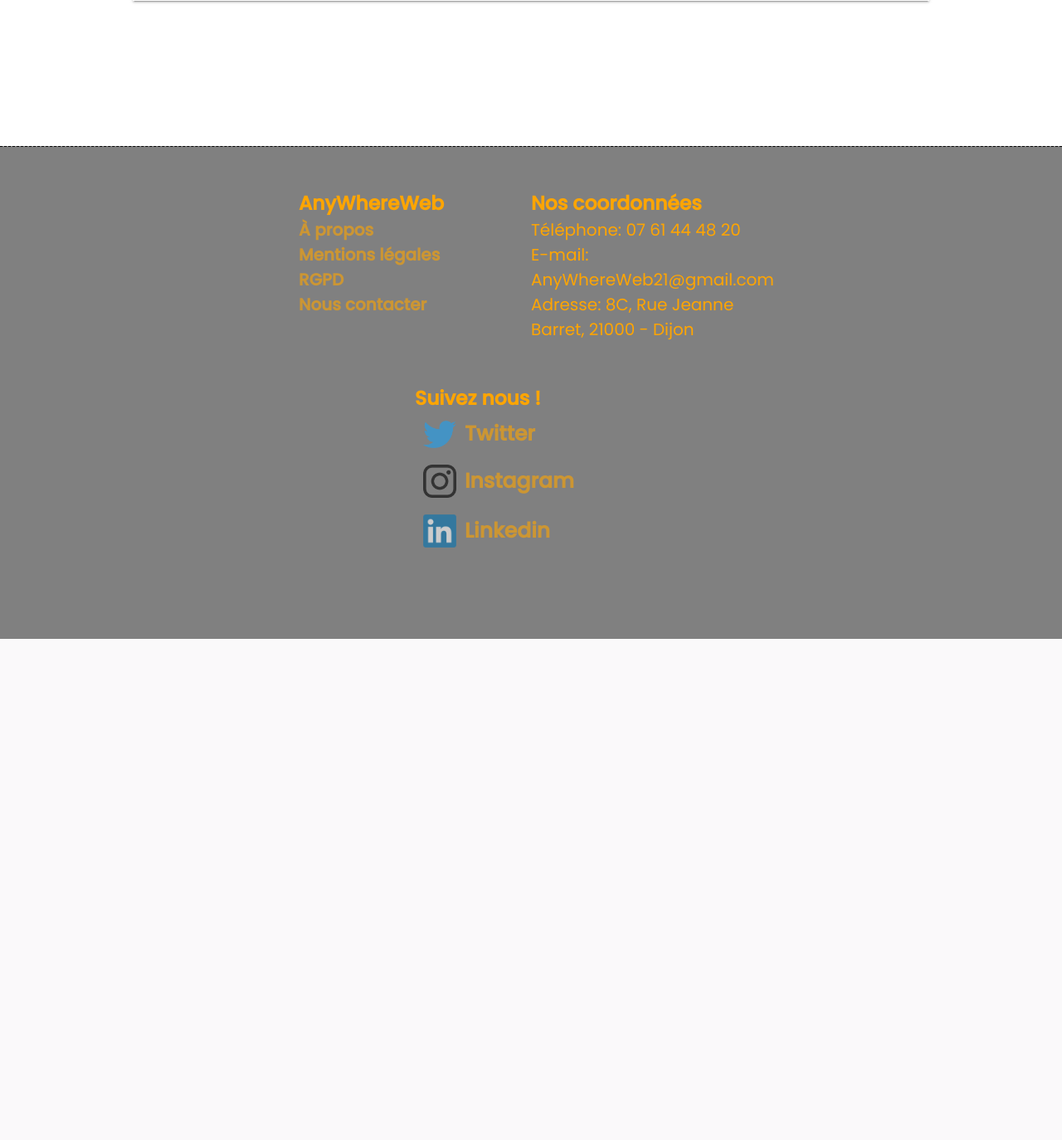
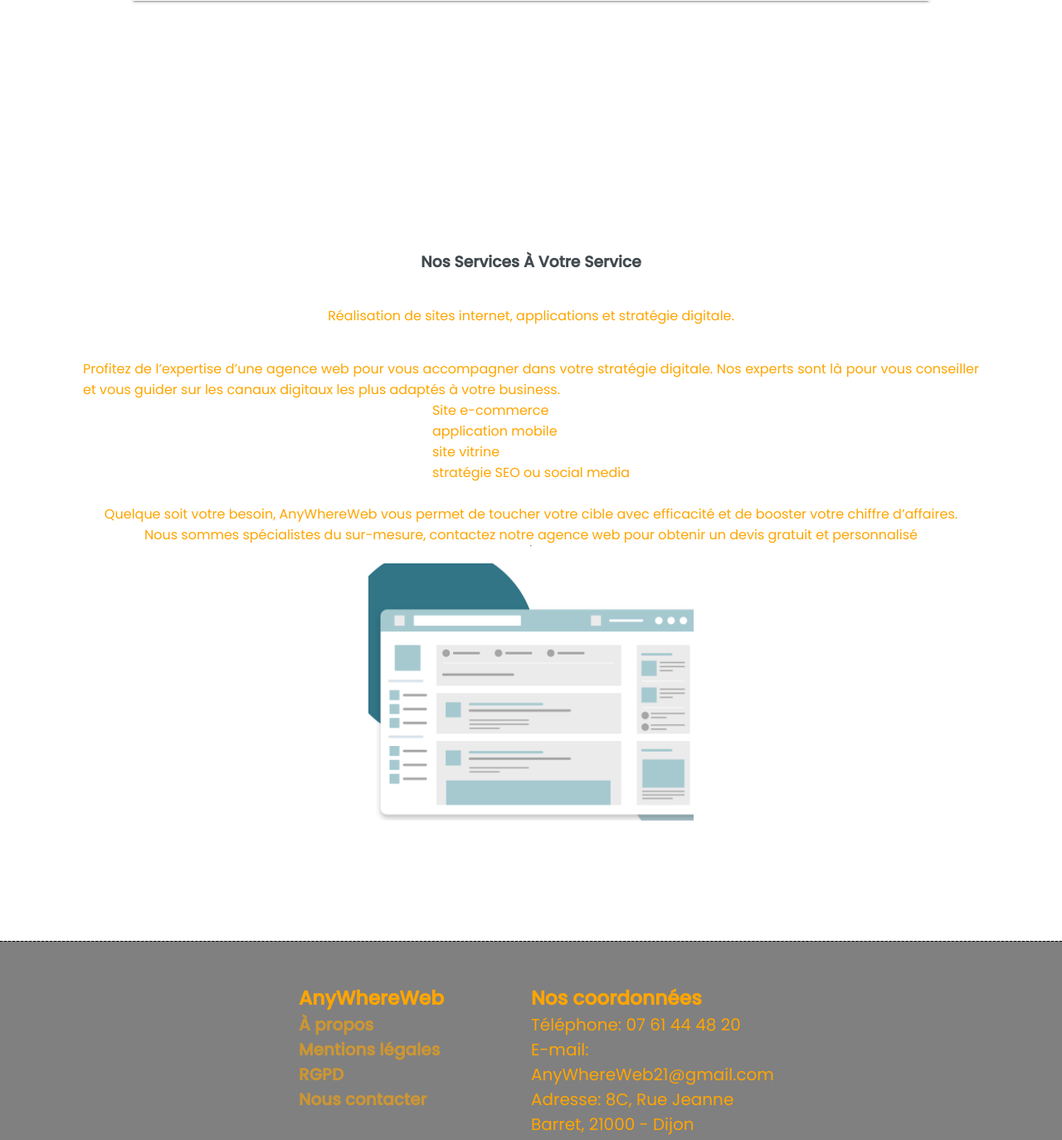
Before and after one commit to GregMagnin/AnyWhereWeb_, a PHP site: page /AWW/page/accueil in a window 1280 px wide. Shown: the part 2071-3445 px from the top of the page at 83% size. Before the commit the page ends 2841 px from the top, so only its background shows below. Run offline with PHP 8.4, Linux system fonts and the light colour scheme.

Commit message:
Add Services

```diff
--- a/assets/css/style.css
+++ b/assets/css/style.css
@@ -597,3 +597,7 @@ header nav li {
   display: flex;
   position: static;
 }
+
+.paragraph{
+  text-align: justify;
+}
--- a/page/accueil/index.php
+++ b/page/accueil/index.php
@@ -11,5 +11,6 @@ include_once '../../partials/header.php';
 include_once 'intro.php';
 include_once 'agence.php';
 include_once 'caroussel.php';
+include_once 'services.php';
 
 include_once '../../partials/footer.php';
--- /dev/null
+++ b/page/accueil/services.php
@@ -0,0 +1,26 @@
+<section class="lagence" id="agence">
+
+  <h3 class="title">Nos services à votre service</h3>
+
+  <p class="paragraph">Réalisation de sites internet, applications et stratégie digitale.</p>
+
+  <div class="paragraph">Profitez de l’expertise d’une agence web pour vous accompagner dans votre stratégie digitale. Nos experts sont là pour vous conseiller et vous guider sur les canaux digitaux les plus adaptés à votre business.</div>
+
+  <ul>
+    <li>Site e-commerce</li>
+    <li>application mobile</li>
+    <li>site vitrine</li>
+    <li>stratégie SEO ou social media</li>
+  </ul><br>
+
+  Quelque soit votre besoin, AnyWhereWeb vous permet de toucher votre cible avec efficacité et de booster votre chiffre d’affaires.
+
+    <div class="paragraph">Nous sommes spécialistes du sur-mesure, contactez notre agence web pour obtenir un devis gratuit et personnalisé</div>
+
+  <hr>
+
+  <!-- 2do trouver nouvelle image -->
+  <ul class="grid">
+    <li class="small" style="background-image:url(../../assets/image/desktop1.png) ;"></li>
+  </ul>
+</section>
```
Also changed, not shown: assets/image/desktop1.png (added), 1 other file.
